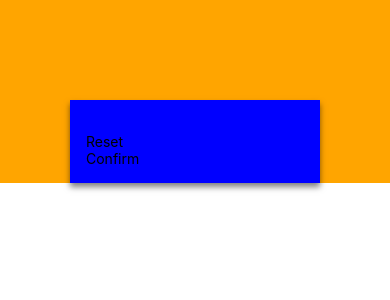
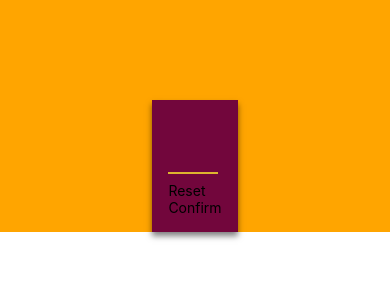
Before and after one commit to guitarlanguage/react-practical-guide-target-app, a React Native app: screen / in a window 390 px wide. Shown: the top 300 px of the page. Built offline with nearby package versions, Linux system fonts and the light colour scheme.

Commit message:
textInput field configuration, keyboardType prop

```diff
--- a/screens/StartGameScreen.js
+++ b/screens/StartGameScreen.js
@@ -4,7 +4,13 @@
 function StartGameScreen() {
   return (
     <View style={styles.inputContainer}>
-      <TextInput />
+      <TextInput
+        style={styles.numberInput}
+        maxLength={2}
+        keyboardType="number-pad"
+        autoCapitalize="none"
+        autoCorrect={false}
+      />
       <PrimaryButton>Reset</PrimaryButton>
       <PrimaryButton>Confirm</PrimaryButton>
     </View>
@@ -19,7 +25,7 @@
     // flex: 1,
     marginTop: 100,
     padding: 16,
-    backgroundColor: "blue",
+    backgroundColor: '#72063c',
     //android only property
     elevation: 4,
     //get around this with ios by using shadow
@@ -27,5 +33,16 @@
     shadowOffset: { width: 0, height: 4 },
     shadowRadius: 6,
     shadowOpacity: .5
+  },
+  numberInput: {
+    height: 50,
+    width: 50,
+    fontSize: 32,
+    borderBottomColor: '#ddb52f',
+    borderBottomWidth: 2,
+    color: '#ddb52f',
+    marginVertical: 8,
+    fontWeight: 'bold',
+    textAlign: 'center',
   }
 });
```
